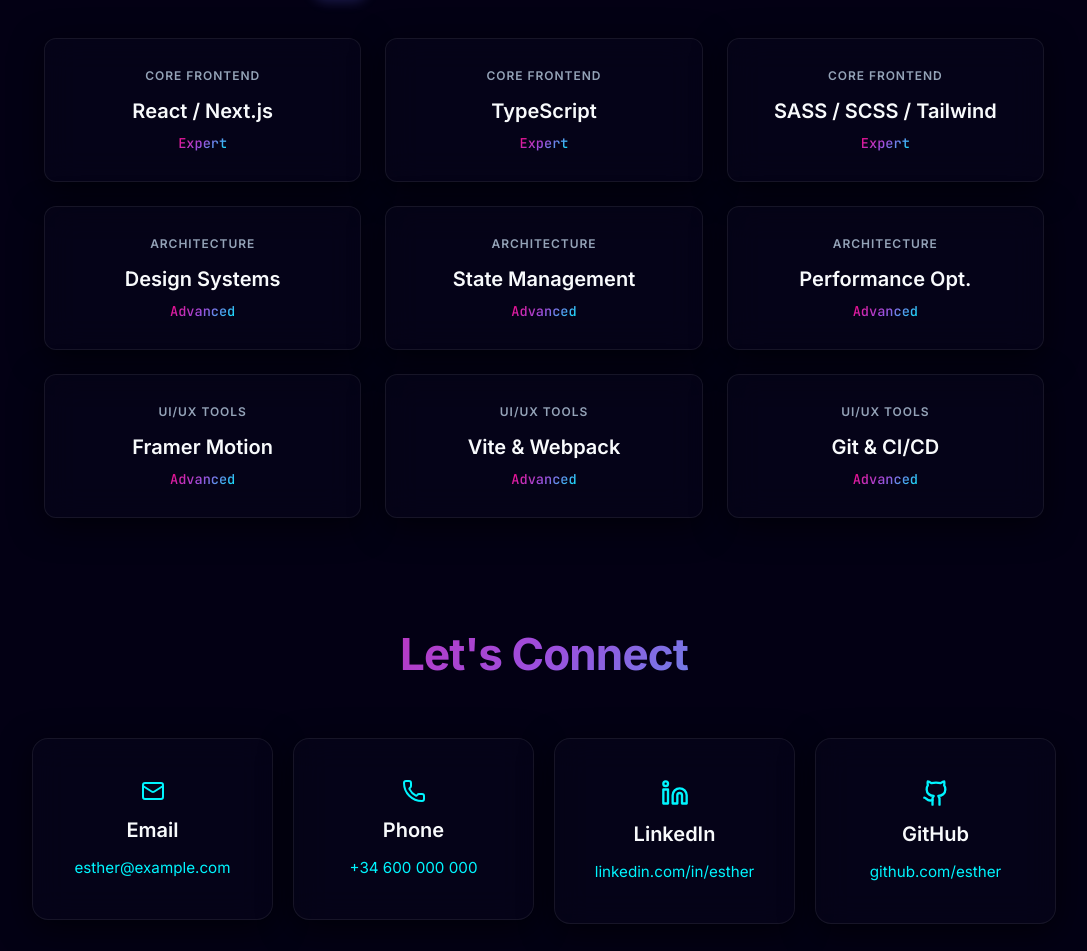
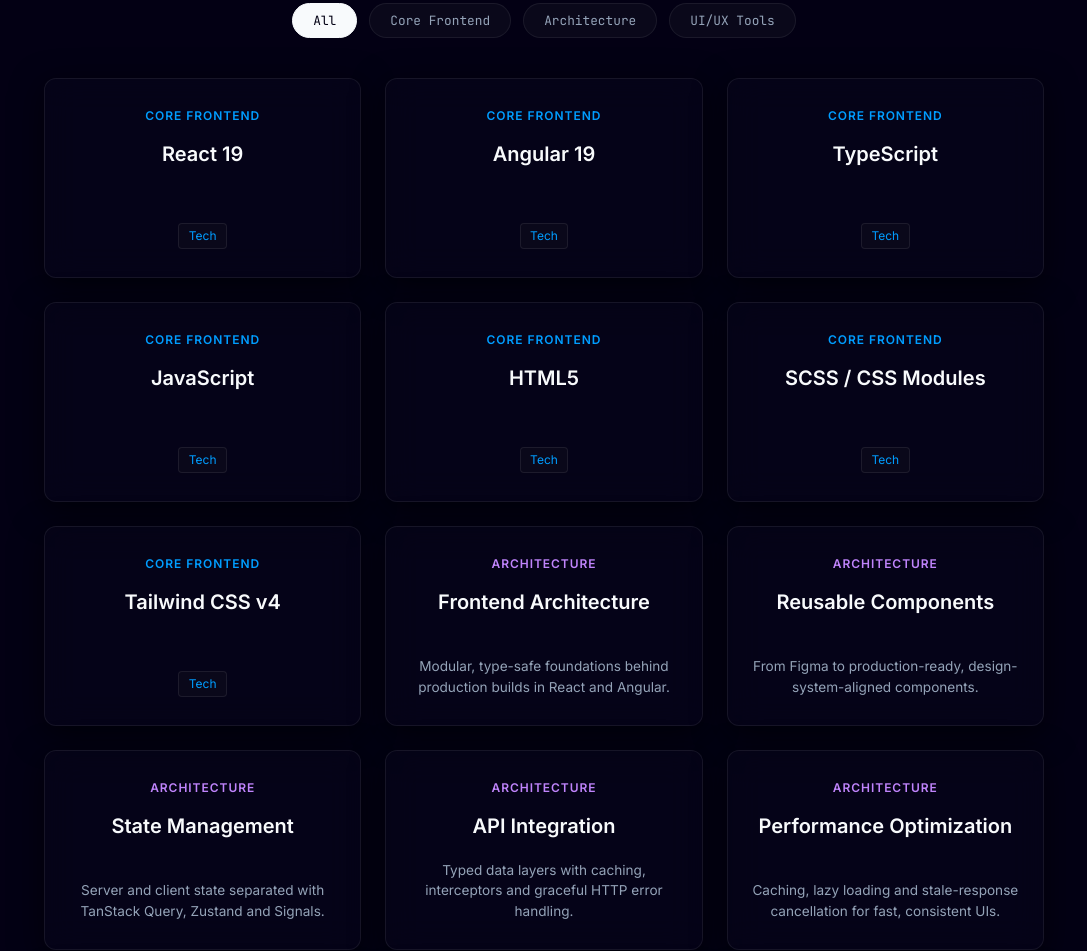
Before and after one commit to EstherManriqueGlez/Portfolio_2026, a React (Vite) app: page / in a window 1280 px wide. Shown: the part 6763-7714 px from the top of the page, without its empty margins (96-1183 px from the left). Built offline with nearby package versions, Linux system fonts and the light colour scheme; a web font is replaced by a local one.

Commit message:
content: improve Skills and ProjectCard components

```diff
--- a/src/components/sections/Skills.module.scss
+++ b/src/components/sections/Skills.module.scss
@@ -1,4 +1,3 @@
-@use 'sass:map';
 @use '../../shared/styles/abstracts' as *;
 
 .skills {
@@ -16,6 +15,7 @@
   .subtitle {
     color: var(--text-muted);
     font-size: clamp(1rem, 1.5vw, 1.15rem);
+    line-height: 1.6;
     margin-bottom: 2rem;
     max-width: 600px;
     margin-left: auto;
@@ -30,26 +30,40 @@
     margin-bottom: 2.5rem;
 
     .tabBtn {
-      background: var(--surface-subtle, rgba(255, 255, 255, 0.03));
-      border: 1px solid var(--border-color, rgba(255, 255, 255, 0.08));
+      background: var(--bg-secondary);
+      border: 1px solid var(--glass-border);
       color: var(--text-muted);
       padding: 0.5rem 1.25rem;
       border-radius: 9999px;
-      font-size: 0.9rem;
-      font-weight: 500;
+      font-family: var(--font-mono);
+      font-size: 0.8rem;
       cursor: pointer;
-      transition: all 0.25s ease;
+      transition:
+        background-color 0.2s ease,
+        color 0.2s ease,
+        border-color 0.2s ease;
 
       &:hover {
         color: var(--text-main);
-        border-color: var(--primary, #6366f1);
+        border-color: var(--tab-color, var(--color-accent));
+      }
+
+      &:focus-visible {
+        outline: 2px solid var(--color-accent);
+        outline-offset: 2px;
       }
 
       &.active {
-        background: var(--primary, #6366f1);
-        color: #ffffff;
-        border-color: var(--primary, #6366f1);
-        box-shadow: 0 4px 12px rgba(99, 102, 241, 0.25);
+        background: var(--text-main);
+        color: var(--bg-primary);
+        border-color: var(--text-main);
+      }
+
+      &.activeColored {
+        background: var(--bg-secondary);
+        background: color-mix(in srgb, var(--tab-color) 15%, transparent);
+        color: var(--tab-color);
+        border-color: var(--tab-color);
       }
     }
   }
@@ -66,17 +80,18 @@
     @include glass-effect(12px);
     cursor: default;
     padding: 1.75rem 1.5rem;
+    min-height: 200px;
+    min-width: 0;
+    overflow-wrap: break-word;
+    word-break: break-word;
+    display: flex;
+    flex-direction: column;
+    align-items: center;
+    justify-content: flex-start;
+    border: 1px solid var(--glass-border);
     transition:
       transform 0.3s ease,
       border-color 0.3s ease;
-    border: 1px solid var(--glass-border);
-    display: flex;
-    flex-direction: column;
-    align-items: center;
-    justify-content: center;
-    min-width: 0;
-    overflow-wrap: break-word;
-    word-break: break-word;
 
     &:hover {
       border-color: var(--color-accent);
@@ -91,7 +106,7 @@
     font-weight: 600;
     letter-spacing: 0.08em;
     text-transform: uppercase;
-    margin-bottom: 0.3rem;
+    margin-bottom: 0.5rem;
   }
 
   .name {
@@ -100,10 +115,31 @@
     font-weight: 600;
   }
 
-  .level {
-    @include text-gradient;
-    font-family: var(--font-mono);
+  .desc {
+    color: var(--text-muted);
     font-size: 0.85rem;
-    font-weight: 500;
+    line-height: 1.5;
+    margin-top: auto;
+  }
+
+  .kind {
+    color: var(--color-tech, var(--text-main));
+    background: var(--bg-secondary, rgba(255, 255, 255, 0.05));
+    border: 1px solid var(--border-color, rgba(255, 255, 255, 0.1));
+    font-size: 0.75rem;
+    padding: 0.2rem 0.6rem;
+    border-radius: 4px;
+    margin-top: auto;
+  }
+
+  @media (prefers-reduced-motion: reduce) {
+    .tabBtn,
+    .skillCard {
+      transition: none;
+    }
+
+    .skillCard:hover {
+      transform: none;
+    }
   }
 }
--- a/src/components/sections/Skills.tsx
+++ b/src/components/sections/Skills.tsx
@@ -1,28 +1,58 @@
 import { useState } from 'react';
+import type { CSSProperties } from 'react';
 import { motion, AnimatePresence } from 'framer-motion';
-import { skills } from '@/constants/data';
+import { skillCards } from '@/constants/data';
+import type { SkillCategory } from '@/constants/data';
 import styles from './Skills.module.scss';
 
-const categories = ['All', 'Core Frontend', 'Architecture', 'UI/UX Tools'];
+const categories: ('All' | SkillCategory)[] = [
+  'All',
+  'Core Frontend',
+  'Architecture',
+  'UI/UX Tools',
+];
+
+const categoryColor: Record<SkillCategory, string> = {
+  'Core Frontend': 'var(--color-tech)',
+  Architecture: 'var(--color-cat-architecture)',
+  'UI/UX Tools': 'var(--color-cat-ux)',
+};
+
+const tabColor: Partial<Record<(typeof categories)[number], string>> = {
+  'Core Frontend': 'var(--color-tech)',
+  Architecture: 'var(--color-cat-architecture)',
+  'UI/UX Tools': 'var(--color-cat-ux)',
+};
+
+const viewportOnce = { once: true, amount: 0.15 };
 
 export const Skills = () => {
-  const [activeCategory, setActiveCategory] = useState('All');
+  const [activeCategory, setActiveCategory] = useState<(typeof categories)[number]>('All');
 
-  const filteredSkills =
-    activeCategory === 'All' ? skills : skills.filter((skill) => skill.category === activeCategory);
+  const filteredCards =
+    activeCategory === 'All'
+      ? skillCards
+      : skillCards.filter((card) => card.category === activeCategory);
 
   return (
     <section id="skills" className={styles.skills}>
       <h2 className={styles.title}>Tech Stack & Expertise</h2>
       <p className={styles.subtitle}>
-        Tested technologies and architectural patterns built for scalability and performance.
+        Capabilities and technologies refined through real projects built with production-grade
+        care.
       </p>
 
-      <div className={styles.filterTabs}>
+      <div className={styles.filterTabs} role="group" aria-label="Filter skills by area">
         {categories.map((category) => (
           <button
             key={category}
-            className={`${styles.tabBtn} ${activeCategory === category ? styles.active : ''}`}
+            className={`${styles.tabBtn} ${activeCategory === category ? styles.active : ''} ${activeCategory === category && tabColor[category] ? styles.activeColored : ''}`}
+            style={
+              tabColor[category]
+                ? ({ '--tab-color': tabColor[category] } as CSSProperties)
+                : undefined
+            }
+            aria-pressed={activeCategory === category}
             onClick={() => setActiveCategory(category)}
           >
             {category}
@@ -31,22 +61,36 @@
       </div>
 
       <motion.div layout className={styles.grid}>
-        <AnimatePresence>
-          {filteredSkills.map((skill) => (
+        <AnimatePresence mode="popLayout">
+          {filteredCards.map((card) => {
+            return (
               <motion.div
-              key={skill.name}
+                key={card.id}
                 layout
                 initial={{ opacity: 0, scale: 0.9 }}
-              animate={{ opacity: 1, scale: 1 }}
+                whileInView={{ opacity: 1, scale: 1 }}
+                viewport={viewportOnce}
                 exit={{ opacity: 0, scale: 0.9 }}
                 transition={{ duration: 0.3 }}
                 className={styles.skillCard}
               >
-              <span className={styles.category}>{skill.category}</span>
-              <h3 className={styles.name}>{skill.name}</h3>
-              <span className={styles.level}>{skill.level}</span>
+                <span className={styles.category} style={{ color: categoryColor[card.category] }}>
+                  {card.category}
+                </span>
+                {card.kind === 'capability' ? (
+                  <>
+                    <h3 className={styles.name}>{card.title}</h3>
+                    <span className={styles.desc}>{card.desc}</span>
+                  </>
+                ) : (
+                  <>
+                    <h3 className={styles.name}>{card.title}</h3>
+                    <span className={styles.kind}>Tech</span>
+                  </>
+                )}
               </motion.div>
-          ))}
+            );
+          })}
         </AnimatePresence>
       </motion.div>
     </section>
--- a/src/components/ui/ProjectCard/ProjectCard.module.scss
+++ b/src/components/ui/ProjectCard/ProjectCard.module.scss
@@ -107,17 +107,7 @@
 }
 
 .tags {
-  display: flex;
-  flex-wrap: wrap;
-  gap: 0.4rem;
-
-  span {
-    background: var(--bg-secondary);
-    border-radius: 4px;
-    font-family: var(--font-mono);
-    font-size: 0.7rem;
-    padding: 0.2rem 0.4rem;
-  }
+  @include tech-tags;
 }
 
 .links {
--- a/src/constants/data.ts
+++ b/src/constants/data.ts
@@ -398,16 +398,91 @@
   },
 ];
 
-export const skills = [
-  { name: 'React / Next.js', category: 'Core Frontend', level: 'Expert' },
-  { name: 'TypeScript', category: 'Core Frontend', level: 'Expert' },
-  { name: 'SASS / SCSS / Tailwind', category: 'Core Frontend', level: 'Expert' },
-  { name: 'Design Systems', category: 'Architecture', level: 'Advanced' },
-  { name: 'State Management', category: 'Architecture', level: 'Advanced' },
-  { name: 'Performance Opt.', category: 'Architecture', level: 'Advanced' },
-  { name: 'Framer Motion', category: 'UI/UX Tools', level: 'Advanced' },
-  { name: 'Vite & Webpack', category: 'UI/UX Tools', level: 'Advanced' },
-  { name: 'Git & CI/CD', category: 'UI/UX Tools', level: 'Advanced' },
+export type SkillCategory = 'Core Frontend' | 'Architecture' | 'UI/UX Tools';
+
+export type SkillKind = 'capability' | 'tech';
+
+export interface SkillCard {
+  id: string;
+  kind: SkillKind;
+  title: string;
+  category: SkillCategory;
+  desc?: string;
+}
+
+export const skillCards: SkillCard[] = [
+  { id: 'react', kind: 'tech', title: 'React 19', category: 'Core Frontend' },
+  { id: 'angular', kind: 'tech', title: 'Angular 19', category: 'Core Frontend' },
+  { id: 'typescript', kind: 'tech', title: 'TypeScript', category: 'Core Frontend' },
+  { id: 'javascript', kind: 'tech', title: 'JavaScript', category: 'Core Frontend' },
+  { id: 'html5', kind: 'tech', title: 'HTML5', category: 'Core Frontend' },
+  { id: 'scss', kind: 'tech', title: 'SCSS / CSS Modules', category: 'Core Frontend' },
+  { id: 'tailwind', kind: 'tech', title: 'Tailwind CSS v4', category: 'Core Frontend' },
+  {
+    id: 'frontend-architecture',
+    kind: 'capability',
+    title: 'Frontend Architecture',
+    category: 'Architecture',
+    desc: 'Modular, type-safe foundations behind production builds in React and Angular.',
+  },
+  {
+    id: 'reusable-components',
+    kind: 'capability',
+    title: 'Reusable Components',
+    category: 'Architecture',
+    desc: 'From Figma to production-ready, design-system-aligned components.',
+  },
+  {
+    id: 'state-management',
+    kind: 'capability',
+    title: 'State Management',
+    category: 'Architecture',
+    desc: 'Server and client state separated with TanStack Query, Zustand and Signals.',
+  },
+  {
+    id: 'api-integration',
+    kind: 'capability',
+    title: 'API Integration',
+    category: 'Architecture',
+    desc: 'Typed data layers with caching, interceptors and graceful HTTP error handling.',
+  },
+  {
+    id: 'performance',
+    kind: 'capability',
+    title: 'Performance Optimization',
+    category: 'Architecture',
+    desc: 'Caching, lazy loading and stale-response cancellation for fast, consistent UIs.',
+  },
+  {
+    id: 'accessibility',
+    kind: 'capability',
+    title: 'Accessibility',
+    category: 'Architecture',
+    desc: 'WCAG 2.1 applied to components, focus management and screen-reader validated flows.',
+  },
+  {
+    id: 'responsive-ui',
+    kind: 'capability',
+    title: 'Responsive UI Development',
+    category: 'UI/UX Tools',
+    desc: 'Mobile-first layouts and collapsible navigation across feature-rich app UIs.',
+  },
+  {
+    id: 'ai-assisted',
+    kind: 'capability',
+    title: 'AI-Assisted Development',
+    category: 'UI/UX Tools',
+    desc: 'AI-augmented workflows paired with rigorous review, testing and ownership.',
+  },
+  { id: 'vite', kind: 'tech', title: 'Vite & SWC', category: 'UI/UX Tools' },
+  { id: 'framer-motion', kind: 'tech', title: 'Framer Motion', category: 'UI/UX Tools' },
+  {
+    id: 'testing',
+    kind: 'tech',
+    title: 'Testing — Vitest & Testing Library',
+    category: 'UI/UX Tools',
+  },
+  { id: 'git', kind: 'tech', title: 'Git & CI/CD', category: 'UI/UX Tools' },
 ];
 
 export interface Contact {
--- a/src/shared/styles/abstracts/_themes.scss
+++ b/src/shared/styles/abstracts/_themes.scss
@@ -20,6 +20,8 @@
   --wave-secondary: #00f5ff;
   --color-accent: #00f5ff;
   --color-tech: #009dff;
+  --color-cat-architecture: #c084fc;
+  --color-cat-ux: #00f5ff;
 }
 
 [data-theme='light'] {
@@ -39,4 +41,6 @@
   --wave-secondary: #3de1f2;
   --color-accent: #3de1f2;
   --color-tech: #0055ff;
+  --color-cat-architecture: #7c3aed;
+  --color-cat-ux: #0e7490;
 }
```
Also changed, not shown: src/components/sections/Experience.module.scss (+2 -26 lines), src/shared/styles/abstracts/_mixins.scss (+19 -0 lines), 1 other file (tests, documents, lock files or other folders). Lines whose indentation alone changed are shown as unchanged.
